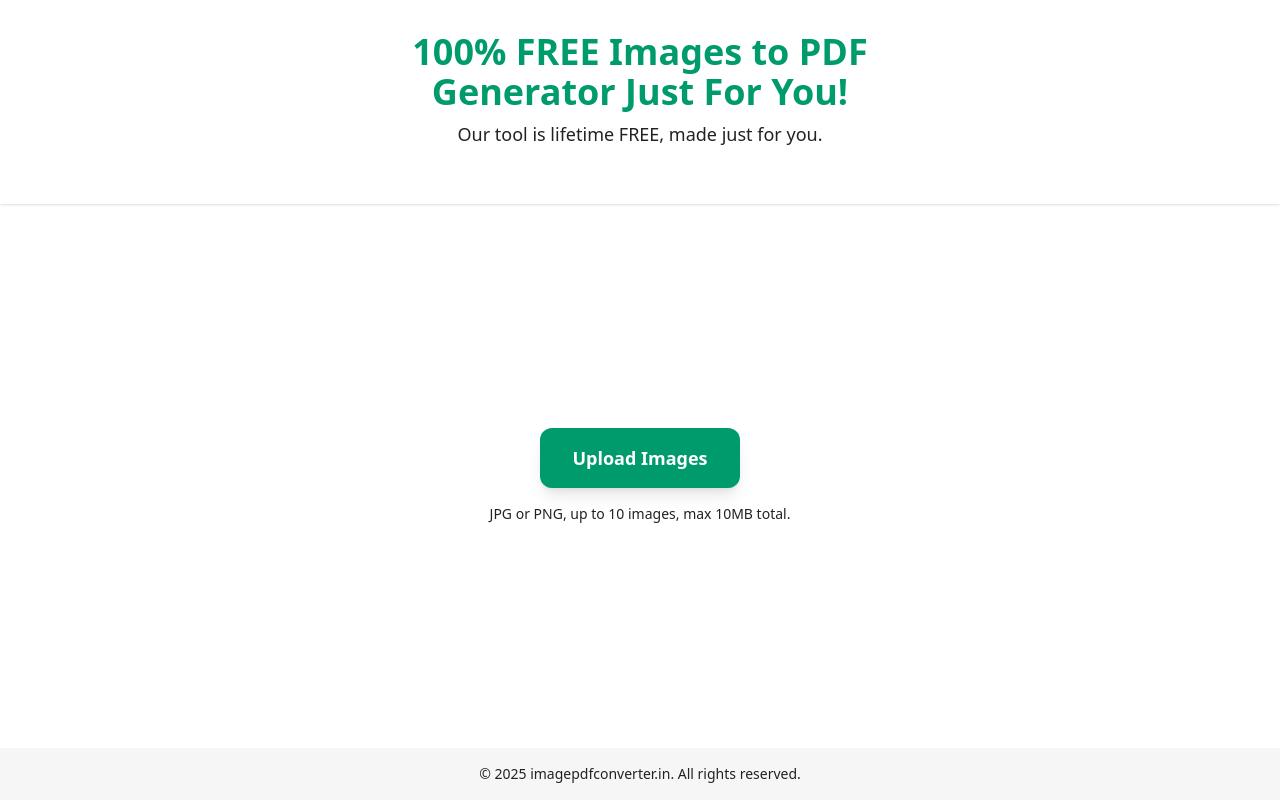
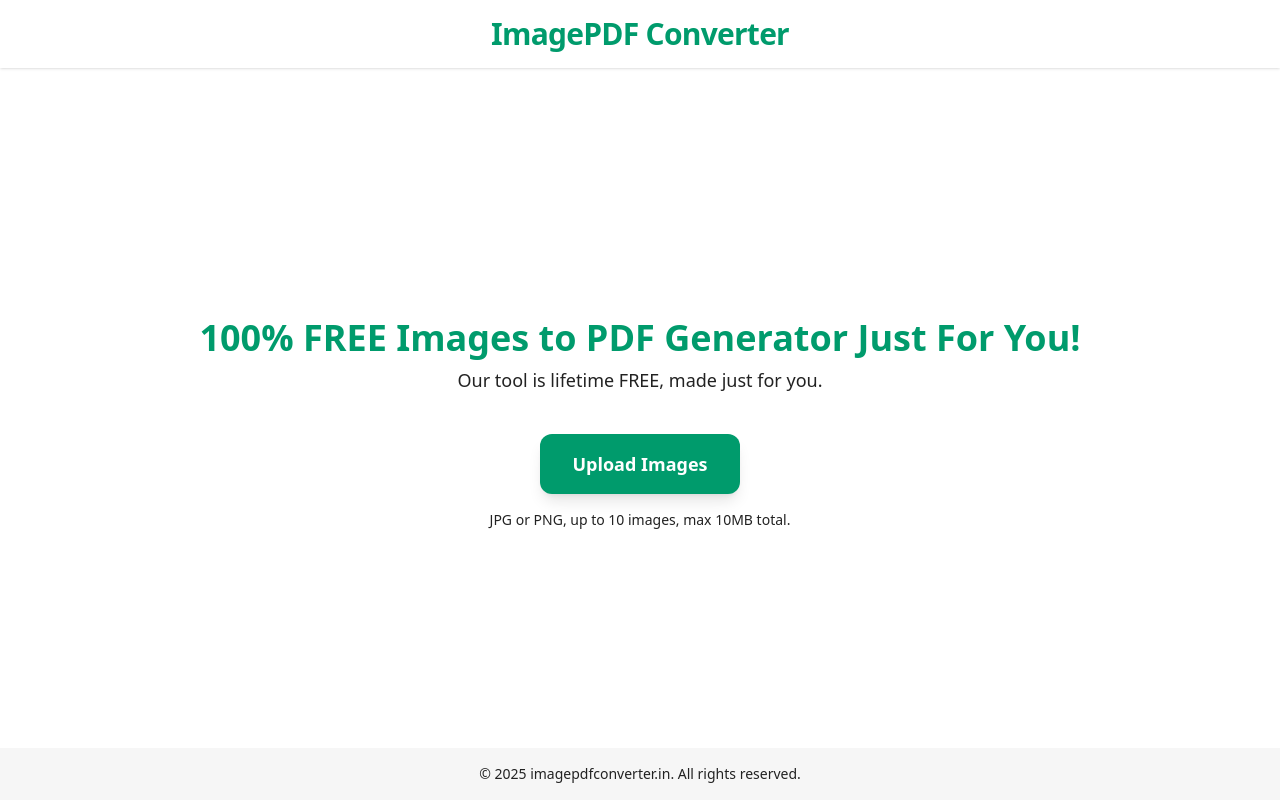
Before and after one commit to vipulchalakh/pdfconverter, a Flask app: page / in a window 1280 px wide. Run offline with Flask 3, Linux system fonts and the light colour scheme; some libraries are stand-ins or nearby versions.

Commit message:
initial commit

```diff
--- a/app.py
+++ b/app.py
@@ -116,25 +116,27 @@ def generate_pdf():
     pdf = FPDF(orientation='P' if orientation=='Portrait' else 'L', unit='mm', format=size)
     for fname in image_files:
         img_path = os.path.join(UPLOAD_FOLDER, fname)
+        temp_img_path = None
         try:
             with Image.open(img_path) as img:
-                img_format = img.format
                 # Convert to RGB if needed
                 if img.mode != 'RGB':
                     img = img.convert('RGB')
                 temp_img_path = img_path + '_pdf.jpg'
                 img.save(temp_img_path, 'JPEG')
+            pdf.add_page()
+            pdf.image(temp_img_path, x=margin_val, y=margin_val, w=size[0]-2*margin_val, h=size[1]-2*margin_val)
+            # Watermark
+            pdf.set_font('Arial', '', 8)
+            pdf.set_text_color(180, 180, 180)
+            pdf.set_y(size[1] - 8)
+            pdf.set_x(0)
+            pdf.cell(size[0], 8, 'imagepdfconverter.in', align='C')
         except Exception as e:
-            return jsonify({'error': f'Error processing image {fname}: {str(e)}'}), 400
-        pdf.add_page()
-        pdf.image(temp_img_path, x=margin_val, y=margin_val, w=size[0]-2*margin_val, h=size[1]-2*margin_val)
-        # Watermark
-        pdf.set_font('Arial', '', 8)
-        pdf.set_text_color(180, 180, 180)
-        pdf.set_y(size[1] - 8)
-        pdf.set_x(0)
-        pdf.cell(size[0], 8, 'imagepdfconverter.in', align='C')
-        os.remove(temp_img_path)
+            continue
+        finally:
+            if temp_img_path and os.path.exists(temp_img_path):
+                os.remove(temp_img_path)
     pdf_id = uuid.uuid4().hex
     pdf_filename = f'{pdf_id}.pdf'
     pdf_path = os.path.join(PDF_FOLDER, pdf_filename)
--- a/templates/index.html
+++ b/templates/index.html
@@ -10,12 +10,16 @@
 <body class="bg-white min-h-screen flex flex-col">
     <!-- Header -->
     <header class="w-full bg-white shadow z-20">
-        <div class="max-w-2xl mx-auto px-4 py-8 flex flex-col items-center">
+        <div class="max-w-4xl mx-auto px-4 py-4 flex flex-col items-center">
+            <span class="text-2xl md:text-3xl font-extrabold text-[#009b6c] tracking-tight">ImagePDF Converter</span>
+        </div>
+    </header>
+    <main class="flex-1 flex flex-col items-center justify-center w-full max-w-full px-2 md:px-0">
+        <!-- Main Heading and Subheading -->
+        <section class="w-full flex flex-col items-center justify-center mt-8 mb-4">
             <h1 class="text-3xl md:text-4xl font-extrabold text-[#009b6c] text-center mb-2">100% FREE Images to PDF Generator Just For You!</h1>
             <p class="text-[#222] text-lg text-center mb-6">Our tool is lifetime FREE, made just for you.</p>
-        </div>
-    </header>
-    <main class="flex-1 flex flex-col items-center justify-center max-w-4xl mx-auto w-full px-2 md:px-0">
+        </section>
         <!-- Initial Upload Section -->
         <section id="initialSection" class="flex flex-col items-center justify-center w-full">
             <input type="file" id="imageInput" accept="image/png, image/jpeg" multiple class="hidden">
@@ -23,9 +27,9 @@
             <p class="text-sm text-[#222] mt-2">JPG or PNG, up to 10 images, max 10MB total.</p>
         </section>
         <!-- Main App Section (hidden initially) -->
-        <section id="appSection" class="w-full flex flex-col md:flex-row gap-6 mt-10 hidden">
+        <section id="appSection" class="w-full flex flex-col md:flex-row gap-10 md:gap-16 mt-10 hidden px-4 md:px-16 py-8 max-w-6xl mx-auto min-h-[70vh]">
             <!-- Left Sidebar: Thumbnails -->
-            <aside id="sidebar" class="w-full md:w-1/3 bg-[#f6f6f6] rounded-2xl p-4 shadow-xl flex flex-col min-h-[350px]">
+            <aside id="sidebar" class="w-full md:w-1/3 bg-[#f6f6f6] rounded-2xl p-6 md:p-8 shadow-xl flex flex-col min-h-[350px]">
                 <div class="flex items-center justify-between mb-3">
                     <span class="font-semibold text-[#222] text-lg">Your Images</span>
                     <button id="addMoreBtn" class="text-xs text-[#009b6c] hover:underline">+ Add More</button>
@@ -33,7 +37,7 @@
                 <ul id="imageList" class="flex flex-col gap-3"></ul>
             </aside>
             <!-- Right Panel: PDF Options -->
-            <div class="flex-1 bg-[#f6f6f6] rounded-2xl p-6 shadow-xl flex flex-col min-h-[350px]">
+            <div class="flex-1 bg-[#f6f6f6] rounded-2xl p-6 md:p-8 shadow-xl flex flex-col min-h-[350px]">
                 <h2 class="text-xl font-bold text-[#222] mb-4">PDF Options</h2>
                 <form id="optionsForm" class="flex flex-col gap-5 flex-1">
                     <div>
```
Also changed, not shown: static/js/main.js (+36 -19 lines).
